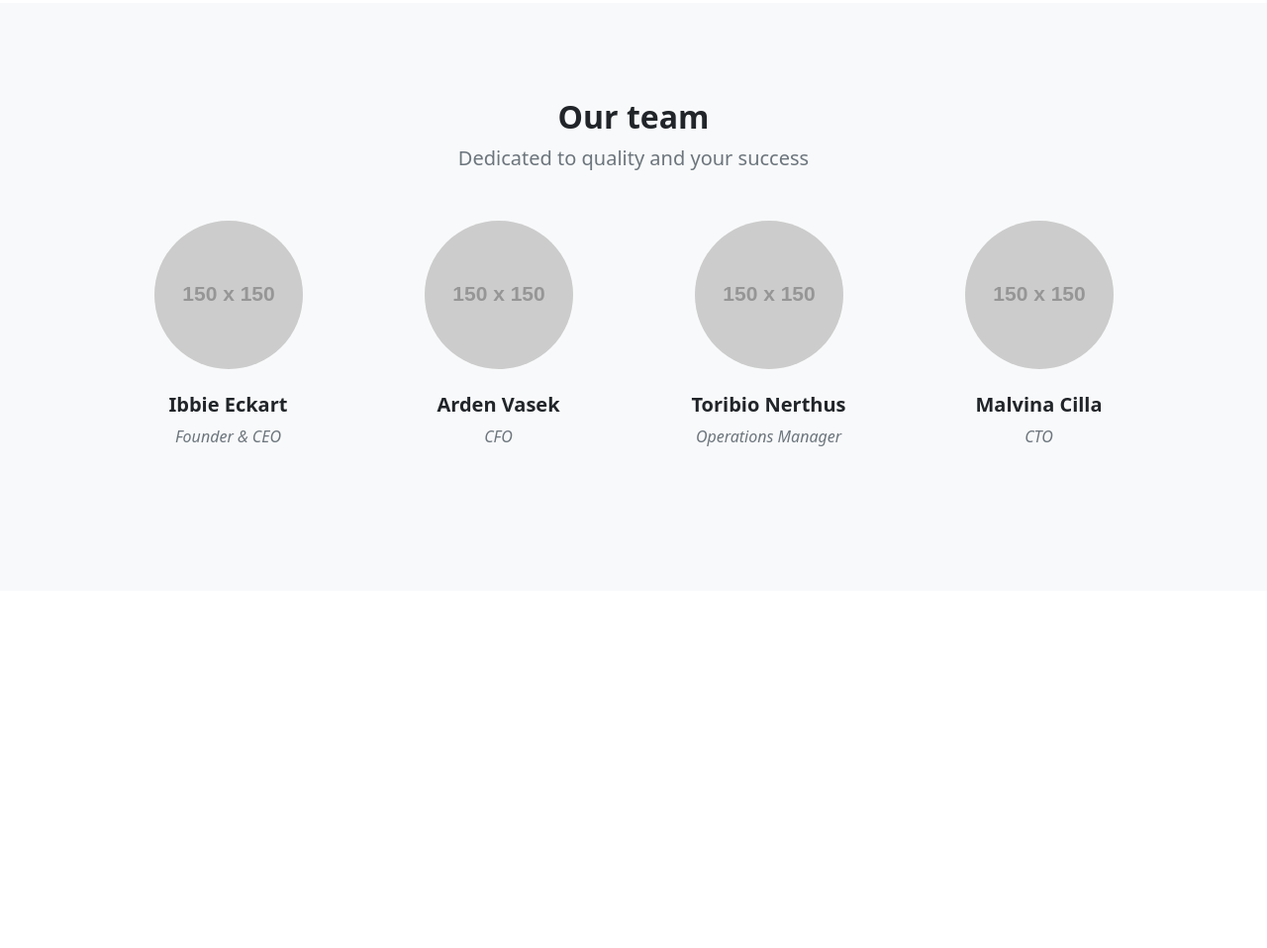
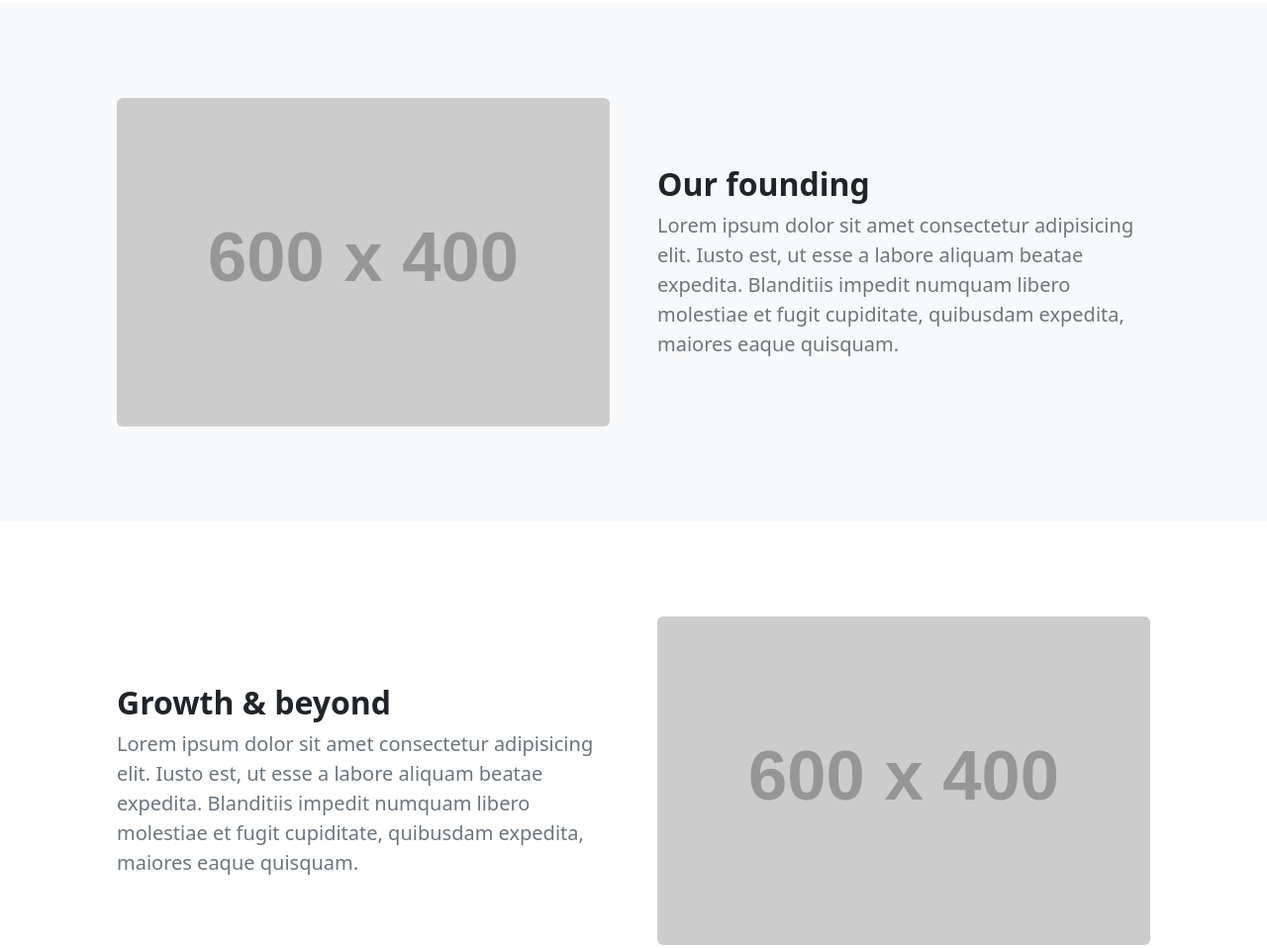
Before and after one commit to tibcsi2305/ikt, a plain HTML site: page latnivalo.html in a window 1280 px wide. Shown: the part 1541-2499 px from the top of the page at 99% size. Before the commit the page ends 2138 px from the top, so only its background shows below. Drawn offline with nearby package versions, Linux system fonts and the light colour scheme; placeholder pictures from the web are drawn by us.

Commit message:
rendezgetes

```diff
--- a/latnivalo.html
+++ b/latnivalo.html
@@ -69,45 +69,54 @@
                     </div>
                 </div>
             </section>
-            <!-- Team members section-->
-            <section class="py-5 bg-light">
+            <section class="py-5 bg-light" id="scroll-target">
                 <div class="container px-5 my-5">
-                    <div class="text-center">
-                        <h2 class="fw-bolder">Our team</h2>
-                        <p class="lead fw-normal text-muted mb-5">Dedicated to quality and your success</p>
-                    </div>
-                    <div class="row gx-5 row-cols-1 row-cols-sm-2 row-cols-xl-4 justify-content-center">
-                        <div class="col mb-5 mb-5 mb-xl-0">
-                            <div class="text-center">
-                                <img class="img-fluid rounded-circle mb-4 px-4" src="https://dummyimage.com/150x150/ced4da/6c757d" alt="..." />
-                                <h5 class="fw-bolder">Ibbie Eckart</h5>
-                                <div class="fst-italic text-muted">Founder &amp; CEO</div>
-                            </div>
-                        </div>
-                        <div class="col mb-5 mb-5 mb-xl-0">
-                            <div class="text-center">
-                                <img class="img-fluid rounded-circle mb-4 px-4" src="https://dummyimage.com/150x150/ced4da/6c757d" alt="..." />
-                                <h5 class="fw-bolder">Arden Vasek</h5>
-                                <div class="fst-italic text-muted">CFO</div>
-                            </div>
-                        </div>
-                        <div class="col mb-5 mb-5 mb-sm-0">
-                            <div class="text-center">
-                                <img class="img-fluid rounded-circle mb-4 px-4" src="https://dummyimage.com/150x150/ced4da/6c757d" alt="..." />
-                                <h5 class="fw-bolder">Toribio Nerthus</h5>
-                                <div class="fst-italic text-muted">Operations Manager</div>
-                            </div>
-                        </div>
-                        <div class="col mb-5">
-                            <div class="text-center">
-                                <img class="img-fluid rounded-circle mb-4 px-4" src="https://dummyimage.com/150x150/ced4da/6c757d" alt="..." />
-                                <h5 class="fw-bolder">Malvina Cilla</h5>
-                                <div class="fst-italic text-muted">CTO</div>
-                            </div>
+                    <div class="row gx-5 align-items-center">
+                        <div class="col-lg-6"><img class="img-fluid rounded mb-5 mb-lg-0" src="https://dummyimage.com/600x400/343a40/6c757d" alt="..." /></div>
+                        <div class="col-lg-6">
+                            <h2 class="fw-bolder">Our founding</h2>
+                            <p class="lead fw-normal text-muted mb-0">Lorem ipsum dolor sit amet consectetur adipisicing elit. Iusto est, ut esse a labore aliquam beatae expedita. Blanditiis impedit numquam libero molestiae et fugit cupiditate, quibusdam expedita, maiores eaque quisquam.</p>
                         </div>
                     </div>
                 </div>
             </section>
+            <!-- About section two-->
+            <section class="py-5">
+                <div class="container px-5 my-5">
+                    <div class="row gx-5 align-items-center">
+                        <div class="col-lg-6 order-first order-lg-last"><img class="img-fluid rounded mb-5 mb-lg-0" src="https://dummyimage.com/600x400/343a40/6c757d" alt="..." /></div>
+                        <div class="col-lg-6">
+                            <h2 class="fw-bolder">Growth &amp; beyond</h2>
+                            <p class="lead fw-normal text-muted mb-0">Lorem ipsum dolor sit amet consectetur adipisicing elit. Iusto est, ut esse a labore aliquam beatae expedita. Blanditiis impedit numquam libero molestiae et fugit cupiditate, quibusdam expedita, maiores eaque quisquam.</p>
+                        </div>
+                    </div>
+                </div>
+            </section>
+            <section class="py-5 bg-light" id="scroll-target">
+                <div class="container px-5 my-5">
+                    <div class="row gx-5 align-items-center">
+                        <div class="col-lg-6"><img class="img-fluid rounded mb-5 mb-lg-0" src="https://dummyimage.com/600x400/343a40/6c757d" alt="..." /></div>
+                        <div class="col-lg-6">
+                            <h2 class="fw-bolder">Our founding</h2>
+                            <p class="lead fw-normal text-muted mb-0">Lorem ipsum dolor sit amet consectetur adipisicing elit. Iusto est, ut esse a labore aliquam beatae expedita. Blanditiis impedit numquam libero molestiae et fugit cupiditate, quibusdam expedita, maiores eaque quisquam.</p>
+                        </div>
+                    </div>
+                </div>
+            </section>
+            <!-- About section two-->
+            <section class="py-5">
+                <div class="container px-5 my-5">
+                    <div class="row gx-5 align-items-center">
+                        <div class="col-lg-6 order-first order-lg-last"><img class="img-fluid rounded mb-5 mb-lg-0" src="https://dummyimage.com/600x400/343a40/6c757d" alt="..." /></div>
+                        <div class="col-lg-6">
+                            <h2 class="fw-bolder">Growth &amp; beyond</h2>
+                            <p class="lead fw-normal text-muted mb-0">Lorem ipsum dolor sit amet consectetur adipisicing elit. Iusto est, ut esse a labore aliquam beatae expedita. Blanditiis impedit numquam libero molestiae et fugit cupiditate, quibusdam expedita, maiores eaque quisquam.</p>
+                        </div>
+                    </div>
+                </div>
+            </section>
+
+
         </main>
         <!-- Bootstrap core JS-->
         <script src="https://cdn.jsdelivr.net/npm/bootstrap@5.2.3/dist/js/bootstrap.bundle.min.js"></script>
```
Also changed, not shown: esemenyek.html (+1 -41 lines).
